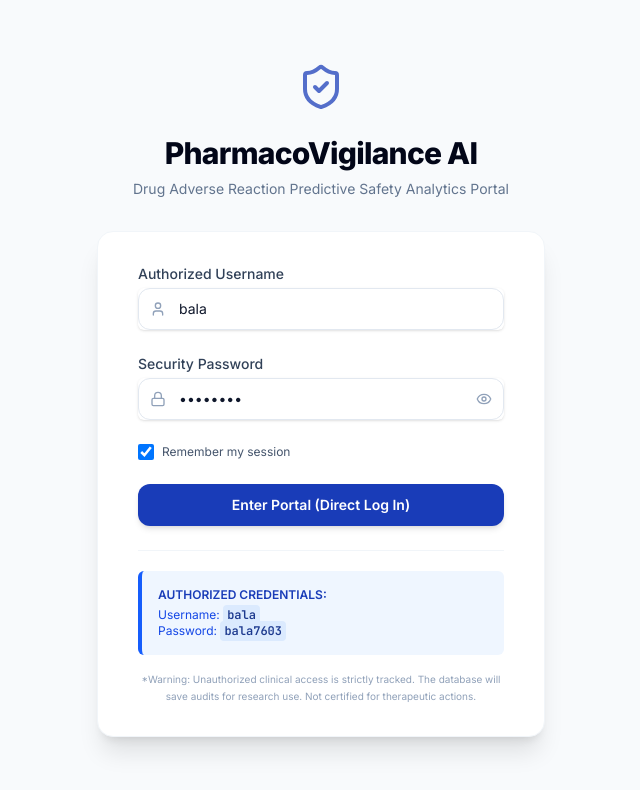
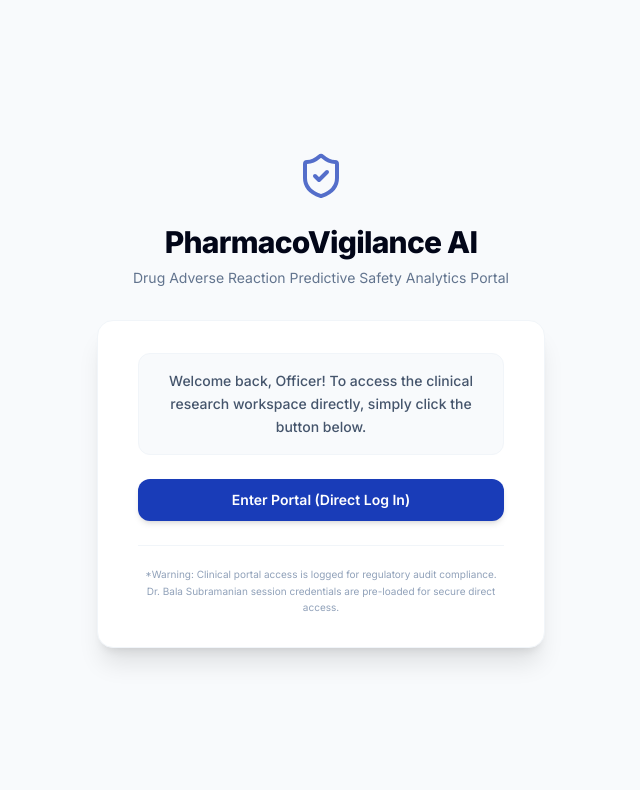
Before and after one commit to kp327629-eng/AI-PHARMACOVIGILANCE-DASHBOARD, a React (Vite) app: page / in a window 1280 px wide. Shown: the top 790 px of the page, without its empty margins (319-959 px from the left). Built offline with nearby package versions, Linux system fonts and the light colour scheme.

Commit message:
refactor: simplify login component UI
Remove unnecessary password visibility toggle and redundant input icons to streamline the authentication interface.

```diff
--- a/src/components/Login.tsx
+++ b/src/components/Login.tsx
@@ -1,5 +1,5 @@
 import React, { useState } from "react";
-import { ShieldCheck, Lock, User, AlertCircle, Eye, EyeOff } from "lucide-react";
+import { ShieldCheck, AlertCircle } from "lucide-react";
 
 interface LoginProps {
   onLoginSuccess: (user: { username: string; role: string }) => void;
@@ -8,7 +8,6 @@ interface LoginProps {
 export default function Login({ onLoginSuccess }: LoginProps) {
   const [username, setUsername] = useState("bala");
   const [password, setPassword] = useState("bala7603");
-  const [showPassword, setShowPassword] = useState(false);
   const [loading, setLoading] = useState(false);
   const [error, setError] = useState<string | null>(null);
 
@@ -71,78 +70,12 @@ export default function Login({ onLoginSuccess }: LoginProps) {
               </div>
             )}
 
-            <div>
-              <label htmlFor="username" className="block text-sm font-medium text-slate-700">
-                Authorized Username
-              </label>
-              <div className="mt-1 relative rounded-md shadow-sm">
-                <div className="absolute inset-y-0 left-0 pl-3 flex items-center pointer-events-none text-slate-400">
-                  <User size={16} />
-                </div>
-                <input
-                  id="username"
-                  name="username"
-                  type="text"
-                  required
-                  value={username}
-                  onChange={(e) => setUsername(e.target.value)}
-                  autoCapitalize="none"
-                  autoComplete="username"
-                  autoCorrect="off"
-                  spellCheck="false"
-                  className="block w-full pl-10 pr-3 py-2.5 border border-slate-200 rounded-xl text-slate-900 placeholder-slate-400 focus:outline-none focus:ring-2 focus:ring-blue-600 focus:border-transparent text-sm"
-                  placeholder="e.g. bala"
-                />
-              </div>
+            <div className="text-center py-4 bg-slate-50 rounded-xl px-4 border border-slate-100">
+              <p className="text-sm text-slate-600 leading-relaxed font-medium">
+                Welcome back, Officer! To access the clinical research workspace directly, simply click the button below.
+              </p>
             </div>
 
-             <div>
-              <label htmlFor="password" className="block text-sm font-medium text-slate-700">
-                Security Password
-              </label>
-              <div className="mt-1 relative rounded-md shadow-sm">
-                <div className="absolute inset-y-0 left-0 pl-3 flex items-center pointer-events-none text-slate-400">
-                  <Lock size={16} />
-                </div>
-                <input
-                  id="password"
-                  name="password"
-                  type={showPassword ? "text" : "password"}
-                  required
-                  value={password}
-                  onChange={(e) => setPassword(e.target.value)}
-                  autoCapitalize="none"
-                  autoComplete="current-password"
-                  autoCorrect="off"
-                  spellCheck="false"
-                  className="block w-full pl-10 pr-10 py-2.5 border border-slate-200 rounded-xl text-slate-900 placeholder-slate-400 focus:outline-none focus:ring-2 focus:ring-blue-600 focus:border-transparent text-sm"
-                  placeholder="••••••••••••"
-                />
-                <button
-                  type="button"
-                  onClick={() => setShowPassword(!showPassword)}
-                  className="absolute inset-y-0 right-0 pr-3 flex items-center text-slate-400 hover:text-slate-600 focus:outline-none cursor-pointer"
-                  title={showPassword ? "Hide password" : "Show password"}
-                >
-                  {showPassword ? <EyeOff size={16} /> : <Eye size={16} />}
-                </button>
-              </div>
-            </div>
-
-            <div className="flex items-center justify-between">
-              <div className="flex items-center">
-                <input
-                  id="remember-me"
-                  name="remember-me"
-                  type="checkbox"
-                  defaultChecked
-                  className="h-4 w-4 text-blue-600 focus:ring-blue-500 border-slate-300 rounded"
-                />
-                <label htmlFor="remember-me" className="ml-2 block text-xs text-slate-600">
-                  Remember my session
-                </label>
-              </div>
-            </div>
 
             <div>
               <button
@@ -155,18 +88,9 @@ export default function Login({ onLoginSuccess }: LoginProps) {
             </div>
           </form>
 
-          <div className="mt-6 border-t border-slate-100 pt-5">
-            <div className="bg-blue-50 border-l-4 border-blue-600 p-4 rounded-md">
-              <p className="text-xs text-blue-800 font-semibold mb-1">
-                AUTHORIZED CREDENTIALS:
-              </p>
-              <p className="text-xs text-blue-700">
-                Username: <code className="bg-blue-100 px-1 py-0.5 rounded text-blue-900 font-mono font-semibold">bala</code> <br />
-                Password: <code className="bg-blue-100 px-1 py-0.5 rounded text-blue-900 font-mono font-semibold">bala7603</code>
-              </p>
-            </div>
-            <p className="text-center text-[10px] text-slate-400 mt-4 leading-relaxed">
-              *Warning: Unauthorized clinical access is strictly tracked. The database will save audits for research use. Not certified for therapeutic actions.
+          <div className="mt-6 border-t border-slate-100 pt-5 text-center">
+            <p className="text-[10px] text-slate-400 leading-relaxed">
+              *Warning: Clinical portal access is logged for regulatory audit compliance. Dr. Bala Subramanian session credentials are pre-loaded for secure direct access.
             </p>
           </div>
         </div>
```
